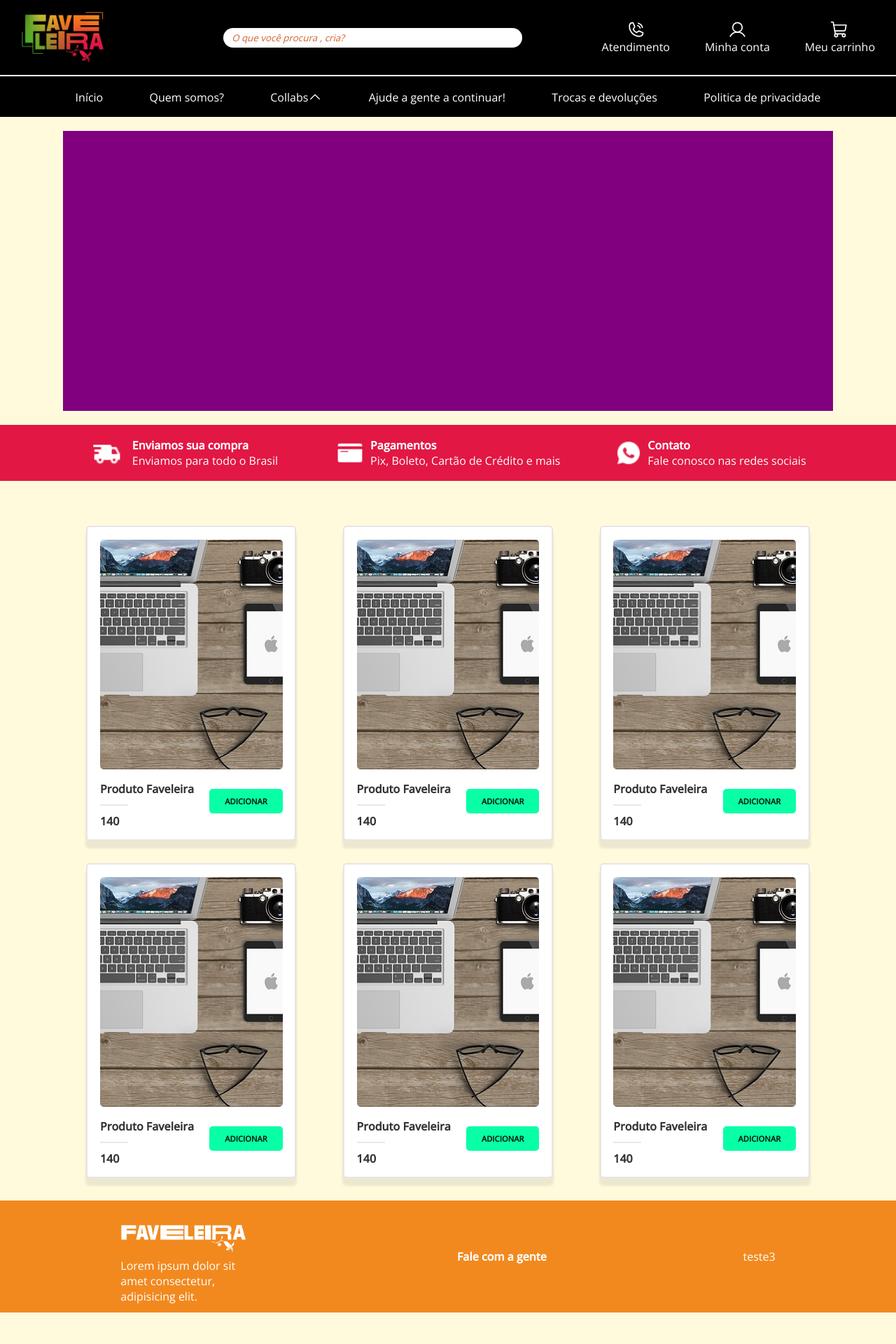
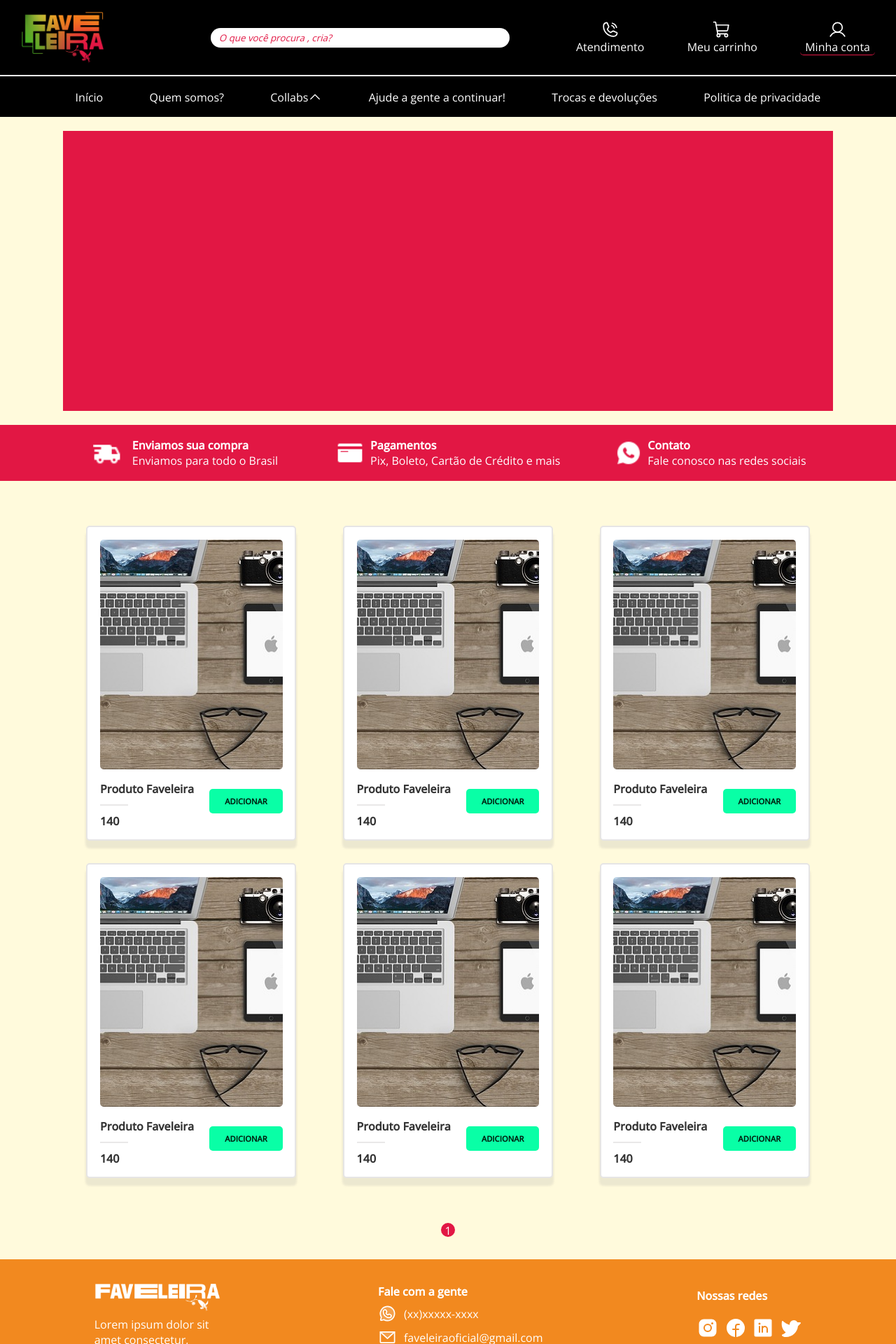
Before and after one commit to Luan338/faveleira, a React (Vite) app: page / in a window 1280 px wide. Shown: the top 1920 px of the page at 70% size. Before the commit the page ends 1875 px from the top, so only its background shows below. Built offline with nearby package versions, Linux system fonts and the light colour scheme; a web font is replaced by a local one.

Commit message:
Finalizando Desktop

```diff
--- a/src/Components/Carousel/Album.css
+++ b/src/Components/Carousel/Album.css
@@ -4,7 +4,7 @@
     margin: 20px auto;
     max-width: 1100px;
     cursor: grab;
-    background-color: purple;
+    background-color: #e21744;
     background-repeat: no-repeat;
 }
 
--- a/src/Components/Footer/Footer.css
+++ b/src/Components/Footer/Footer.css
@@ -29,3 +29,29 @@ footer{
 .logo_footer{
     width: 180px;
 }
+
+.contact_footer{
+    width: 250px;
+    height: 90px;
+    display: flex;
+    flex-direction: column;
+    justify-content: space-between;
+}
+
+.contact_footer div{
+    display: flex;
+    align-items: center;
+    cursor: pointer;
+}
+
+.contact_footer div span{
+    margin-left: 10px;
+}
+
+.figure_socials{
+    display: flex;
+    align-items: center;
+    justify-content: space-between;
+    padding-top: 1.2rem;
+    width: 150px;
+}
--- a/src/Components/Footer/Footer.jsx
+++ b/src/Components/Footer/Footer.jsx
@@ -1,5 +1,6 @@
 import "./Footer.css";
 import LogoFooter from "../../Img/LogoFooter.png";
+import { WhatsappLogo, EnvelopeSimple, InstagramLogo, FacebookLogo, LinkedinLogo, TwitterLogo } from "phosphor-react";
 
 export function Footer() {
     return (
@@ -9,10 +10,34 @@ export function Footer() {
                     <img className="logo_footer" src={LogoFooter} alt="Logo Footer" />
                     <p>Lorem ipsum dolor sit amet consectetur, adipisicing elit.</p>
                 </div>
+                <div className="contact_footer">
+                    <h4>Fale com a gente</h4>
+                    <div>
+                        <WhatsappLogo size={27} color="#ffffff" weight="duotone" />
+                        <span>(xx)xxxxx-xxxx</span>
+                    </div>
+                    <div>
+                        <EnvelopeSimple size={27} color="#ffffff" weight="duotone" />
+                        <span>faveleiraoficial@gmail.com</span>
+                    </div>
+                </div>
                 <div>
-                    <h4>Fale com a gente</h4>
+                    <h4>Nossas redes</h4>
+                    <figure className="figure_socials">
+                        <a href="https://www.instagram.com/faveleiraa/" target="_blank" title="Faveleira Instagram">
+                            <InstagramLogo size={32} color="#ffffff" weight="fill" />
+                        </a>
+                        <a href="https://www.facebook.com/faveleiraa" target="_blank" title="Faveleira Facebook">
+                            <FacebookLogo size={32} color="#ffffff" weight="fill" />
+                        </a>
+                        <a href="https://www.linkedin.com/company/faveleira/" target="_blank" title="Faveleira Linkedin">
+                            <LinkedinLogo size={32} color="#ffffff" weight="fill" />
+                        </a>
+                        <a href="https://twitter.com/Faveleiraa" target="_blank" title="Faveleira Twitter">
+                            <TwitterLogo size={32} color="#ffffff" weight="fill" />
+                        </a>
+                    </figure>
                 </div>
-                <div>teste3</div>
             </section>
         </footer>
     )
--- a/src/Components/Header/Header.css
+++ b/src/Components/Header/Header.css
@@ -22,10 +22,11 @@
 }
 
 .navigation{
-    width: 32%;
+    width: 35%;
 }
 
 .navigation ul{
+    width: 100%;
     display: flex;
     justify-content: space-between;
     align-items: center;
@@ -59,13 +60,27 @@
     transition: .5s ease-in-out;
 }
 .input_search:hover, .input_search:focus{
-    outline: 3px solid #d1632f;
+    outline: 3px solid #e21744;
     transform: scale(1.1);
 }
 
 .input_search::placeholder{
-    color: #d1632f;
+    color: #e21744;
     font-style: italic;
+}
+
+.box_list_myAccount{
+    border-radius: 5px;
+    display: flex;
+    justify-content: center;
+    align-items: center;
+    width: 25%;
+    border-bottom: 1px solid #e21744;
+    transition: .5s ease-in-out;
+}
+
+.box_list_myAccount:hover span{
+    color: #e21744;
 }
 
 /*SEGUNDA PARTE DA NAVEGAÇÃO DA HEADER*/
--- a/src/Components/Header/Header.jsx
+++ b/src/Components/Header/Header.jsx
@@ -26,13 +26,13 @@ export function Header() {
                                 <PhoneCall size={27} color="#ffffff" className='icon' alt="contact" />
                                 <span>Atendimento</span>
                             </li>
-                            <li className='box_list'>
-                                <User size={27} color="#ffffff" className='icon' alt="User" />
-                                <span>Minha conta</span>
-                            </li>
                             <li>
                                 <ShoppingCart size={27} color="#ffffff" alt="Shopping Cart" />
                                 <span>Meu carrinho</span>
+                            </li>
+                            <li className='box_list_myAccount'>
+                                <User size={27} color="#ffffff" className='icon' alt="User" />
+                                <span>Minha conta</span>
                             </li>
                         </ul>
                     </nav>
--- a/src/Components/NavItens/ProductList/ProductList.css
+++ b/src/Components/NavItens/ProductList/ProductList.css
@@ -1,6 +1,6 @@
 .nav_product{
     position: absolute;
-    background-color: #5c9927;
+    background-color: #e21744;
     width: 200px !important;
     top: 0%;
     left: 100%;
--- a/src/Components/NavItens/SellerLink/SellerLink.css
+++ b/src/Components/NavItens/SellerLink/SellerLink.css
@@ -1,5 +1,5 @@
 .nav_seller{
-    background-color: #5c9927;
+    background-color: #e21744;
     position: absolute;
     width: 200px !important;
     top: 180%;
@@ -22,5 +22,5 @@
 }
 
 .nav_seller ul li:hover{
-    background-color: #e21744;
+    background-color: #6f0c22;
 }
--- a/src/GlobalStyle.css
+++ b/src/GlobalStyle.css
@@ -56,3 +56,20 @@ input{
     height: 40px;
     object-fit: cover;
 }
+
+.navigation_pages{
+    width: 100%;
+    padding: 2rem;
+    display: flex;
+    justify-content: center;
+    align-items: center;
+}
+
+.page{
+    background-color: #e21744;
+    width: 20px;
+    height: 20px;
+    text-align: center;
+    border-radius: 50%;
+    cursor: pointer;
+}
--- a/src/Pages/Home/Index.jsx
+++ b/src/Pages/Home/Index.jsx
@@ -35,7 +35,10 @@ export function Index() {
                 </div>
             </div>
             <div>
-                <Artifacts />
+                <Artifacts id="produtos" />
+                <nav className="navigation_pages">
+                    <span className="page">1</span>
+                </nav>
             </div>
         </section>
     )
```
